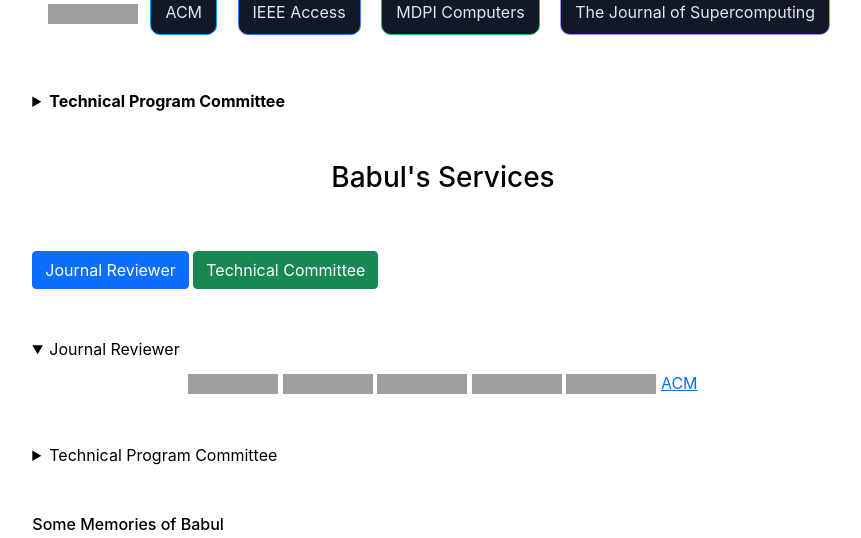
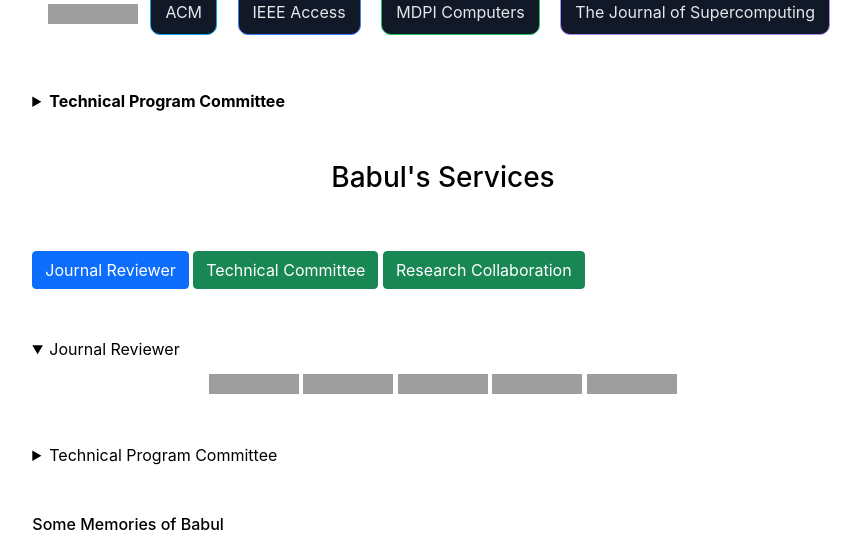
Before and after one commit to babulcseian/babulcseian.github.io, a Jekyll site: the page built from index.md, in a window 1280 px wide and 900 px high, scrolled down 1273 px, cut to the strip 0-538 px from the top of the window. Shown: the whole strip, without its empty margins (197-1058 px from the left). Built offline with Jekyll 4.4.1, drawn with Linux system fonts in a browser that asks for light colours; a style sheet for code colours, icons or effects is not loaded; grey boxes are pictures that could not be loaded.

Commit message:
Update home.html

```diff
--- a/_layouts/home.html
+++ b/_layouts/home.html
@@ -124,6 +124,7 @@ My future dream project: <a class="other" href='https://babulcseian.github.io/la
 <div class="btn-wrap">
 <a href="#journal-reviewer-2" class="btn btn-primary">Journal Reviewer</a>
 <a href="#technical-committee-2" class="btn btn-success">Technical Committee</a>
+ <a href="#research-collaboration-2" class="btn btn-success">Research Collaboration</a>
 </div>
 
 <details id="journal-reviewer-2" open>
@@ -135,7 +136,6 @@ My future dream project: <a class="other" href='https://babulcseian.github.io/la
 <a href="https://www.mdpi.com/journal/computers"><img alt="MDPI Computers Reviewer" src="https://img.shields.io/badge/MDPI%20Computers-Reviewer-22c55e?logo=mdpi&logoColor=white"></a>
 <a href="https://www.springer.com/journal/11227"><img alt="The Journal of Supercomputing" src="https://img.shields.io/badge/Journal%20of%20Supercomputing-Reviewer-a78bfa"></a>
 
-<a class="chip acm" href="https://dl.acm.org" target="_blank" rel="noopener">ACM</a>
 <!-- <a class="chip ieee" href="https://ieeeaccess.ieee.org" target="_blank" rel="noopener">IEEE Access</a>
 <a class="chip mdpi" href="https://www.mdpi.com/journal/computers" target="_blank" rel="noopener">MDPI Computers</a>
 <a class="chip super" href="https://www.springer.com/journal/11227" target="_blank" rel="noopener">The Journal of Supercomputing</a> -->
```
